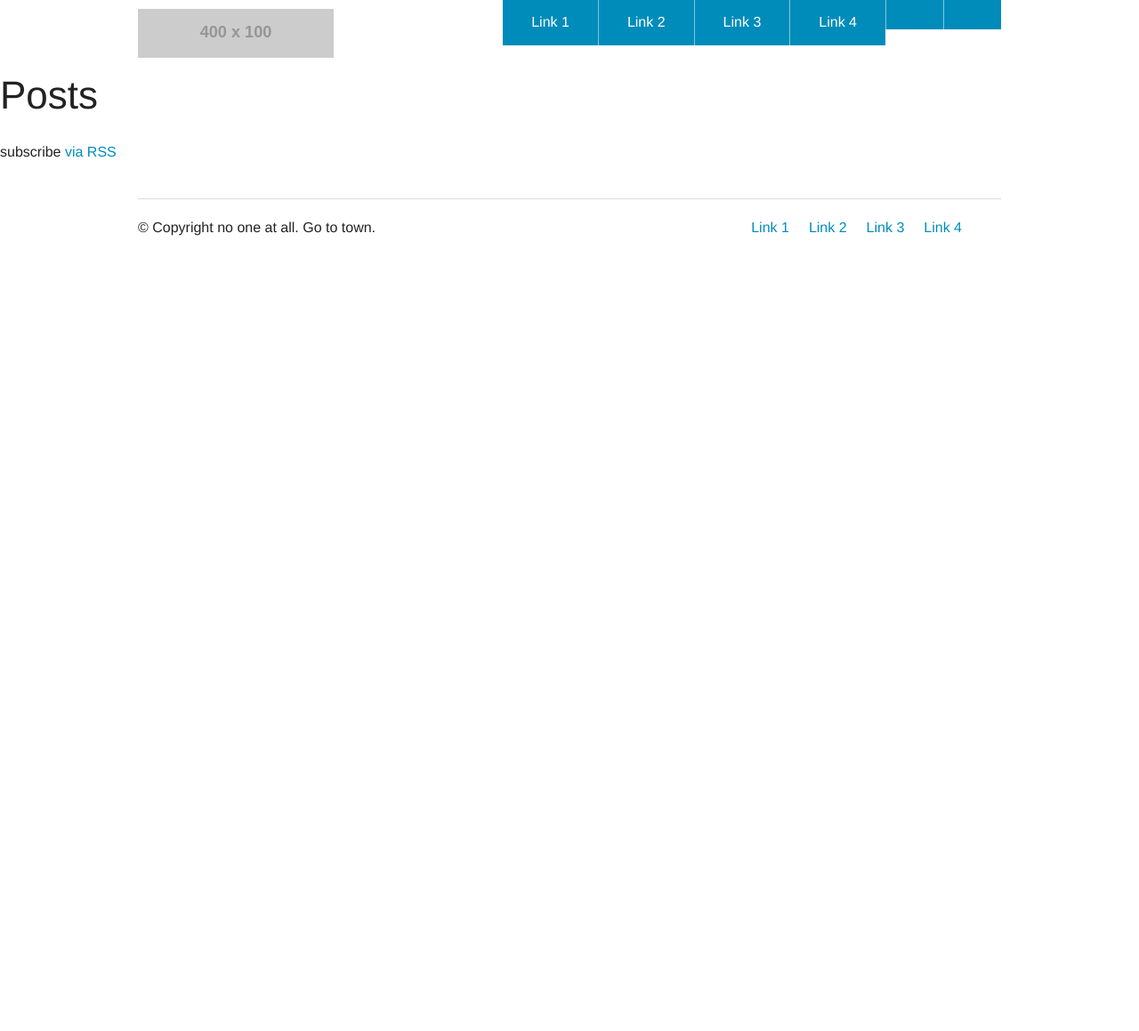
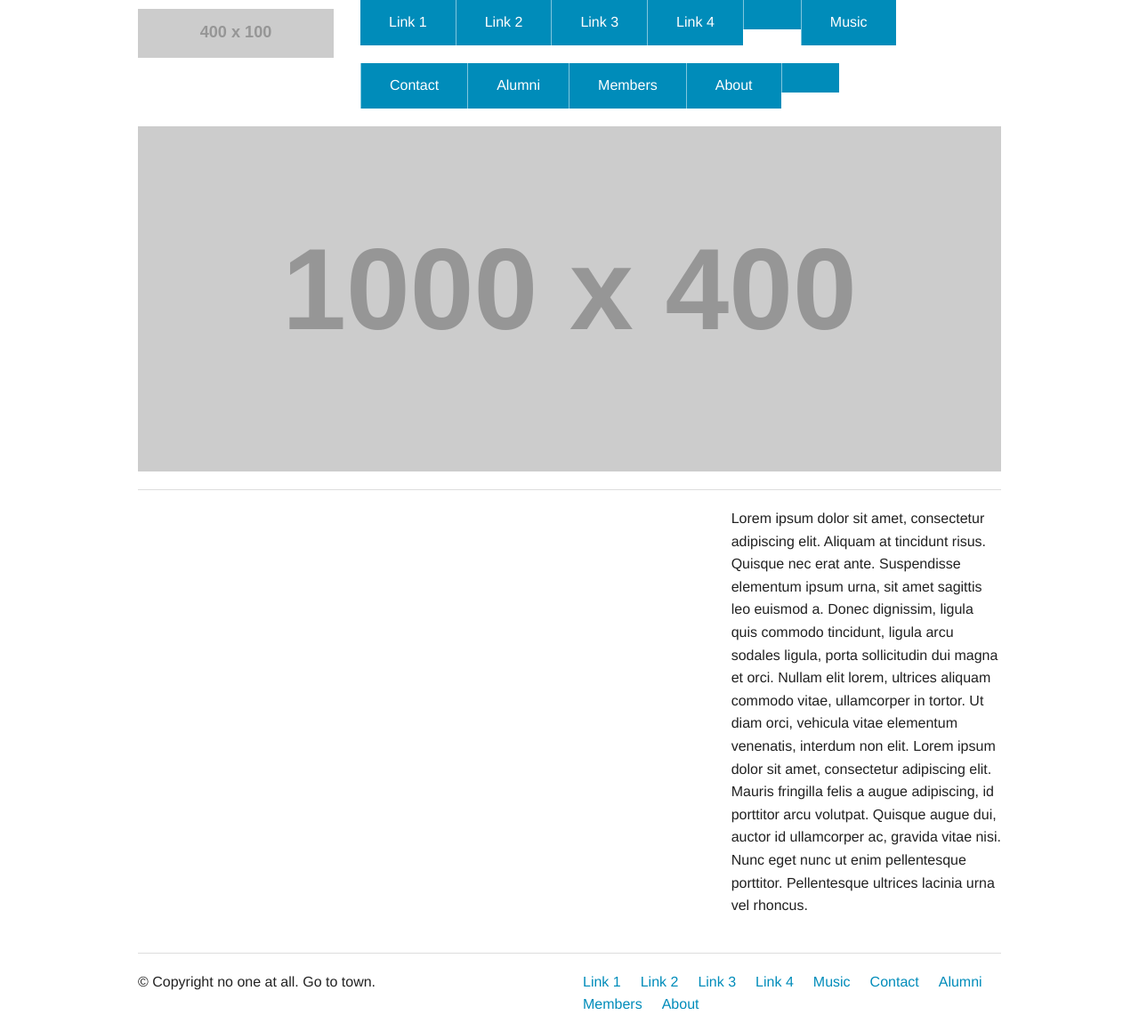
Before and after one commit to uptownvocal/uptownvocal.github.io, a Jekyll site: the page built from index.html, in a window 1280 px wide. Shown: the whole page at 89% size. Built offline with Jekyll 4.4.1, drawn with Linux system fonts in a browser that asks for light colours; before the commit the page ends 900 px from its top, so only the background shows below that.

Commit message:
Template files for major pages

```diff
--- a/index.html
+++ b/index.html
@@ -2,19 +2,21 @@
 layout: default
 ---
 
-<div class="home">
+<div class="row">
+  <div class="large-12 columns">
+    <img src="http://placehold.it/1000x400&text=[img]">
 
-  <h1>Posts</h1>
+    <hr>
+  </div>
+</div>
 
-  <ul class="posts">
-    {% for post in site.posts %}
-      <li>
-        <span class="post-date">{{ post.date | date: "%b %-d, %Y" }}</span>
-        <a class="post-link" href="{{ post.url | prepend: site.baseurl }}">{{ post.title }}</a>
-      </li>
-    {% endfor %}
-  </ul>
+<div class="row">
+  <div class="large-8 columns">
 
-  <p class="rss-subscribe">subscribe <a href="{{ "/feed.xml" | prepend: site.baseurl }}">via RSS</a></p>
+    {{ site.posts }}
 
+  </div>
+  <div class="large-4 columns">
+    <p>Lorem ipsum dolor sit amet, consectetur adipiscing elit. Aliquam at tincidunt risus. Quisque nec erat ante. Suspendisse elementum ipsum urna, sit amet sagittis leo euismod a. Donec dignissim, ligula quis commodo tincidunt, ligula arcu sodales ligula, porta sollicitudin dui magna et orci. Nullam elit lorem, ultrices aliquam commodo vitae, ullamcorper in tortor. Ut diam orci, vehicula vitae elementum venenatis, interdum non elit. Lorem ipsum dolor sit amet, consectetur adipiscing elit. Mauris fringilla felis a augue adipiscing, id porttitor arcu volutpat. Quisque augue dui, auctor id ullamcorper ac, gravida vitae nisi. Nunc eget nunc ut enim pellentesque porttitor. Pellentesque ultrices lacinia urna vel rhoncus.</p>
+  </div>
 </div>
```
Also changed, not shown: about/index.html (added, +8 -0 lines), contact/index.html (added, +8 -0 lines), members/alumni/index.html (added, +8 -0 lines), members/index.html (added, +8 -0 lines), music/index.html (added, +8 -0 lines).
